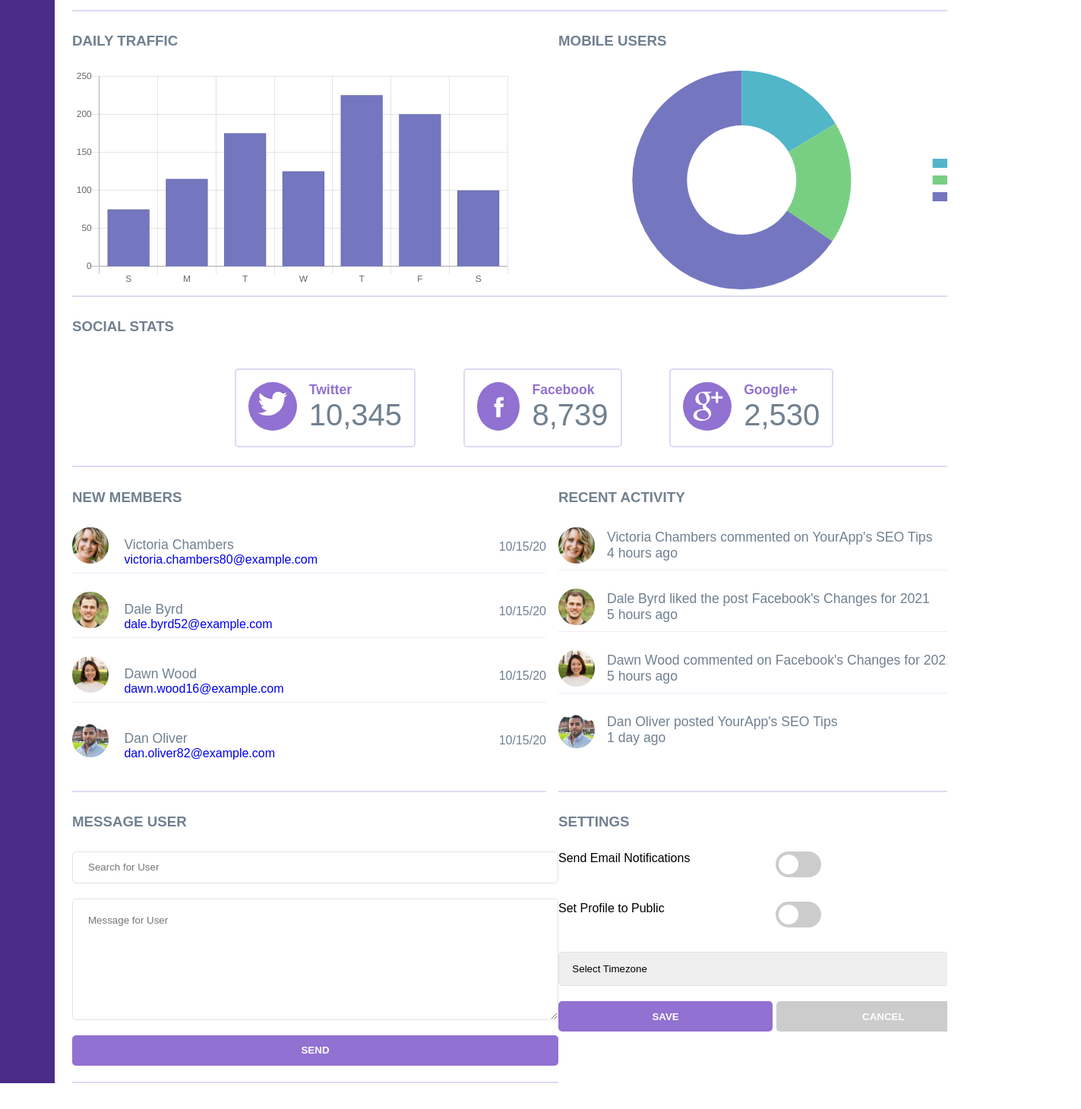
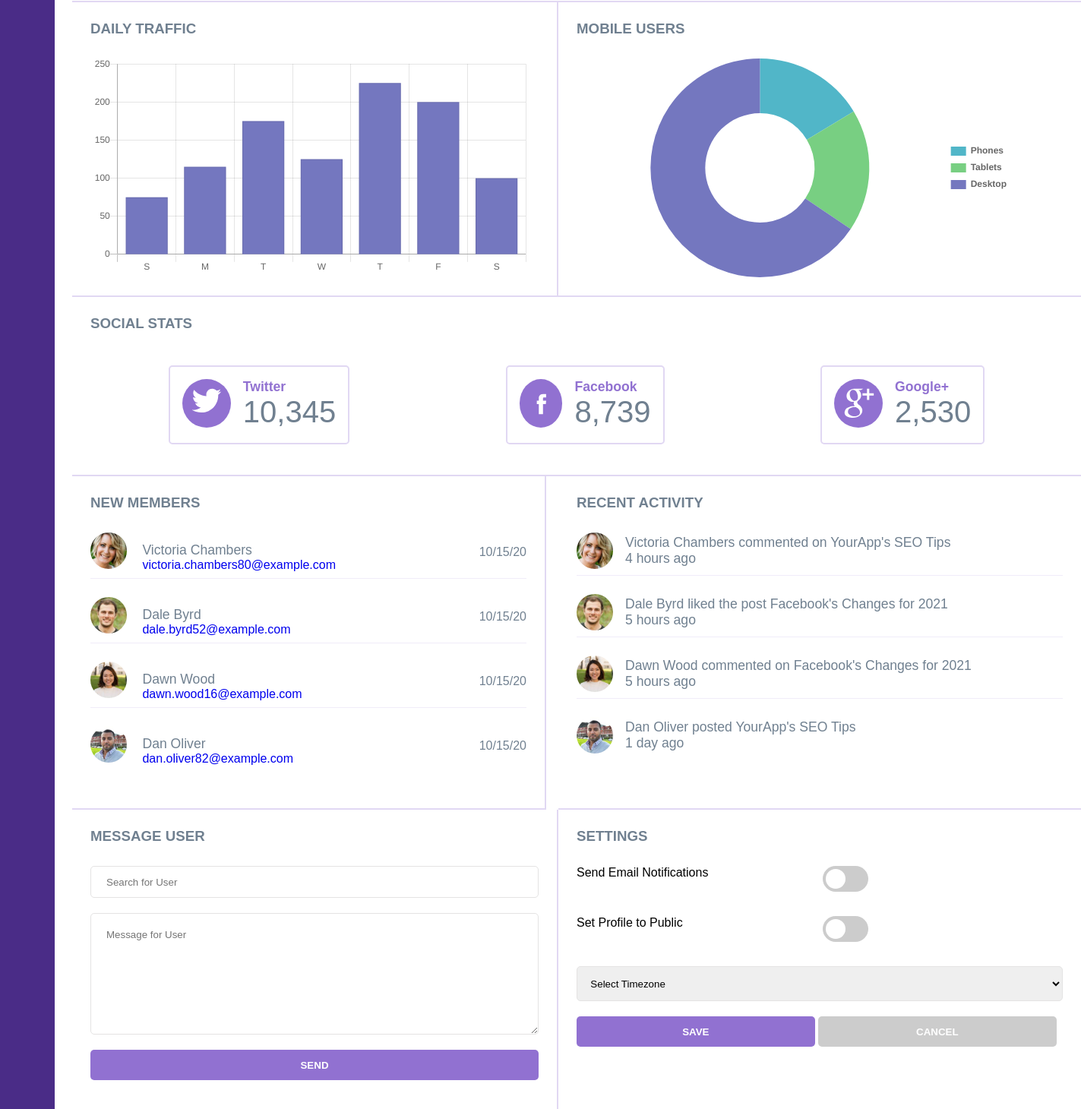
Before and after one commit to adameshg/fewd-techdegree-project-7, a plain HTML site: page index.html in a window 1280 px wide. Shown: the part 784-2244 px from the top of the page at 76% size, 1423 px wide, since content can reach past the window. Before the commit the page ends 2210 px from the top, so only its background shows below. Drawn offline with nearby package versions, Linux system fonts and the light colour scheme.

Commit message:
Updates to style formatting

```diff
--- a/css/styles.css
+++ b/css/styles.css
@@ -12,11 +12,10 @@
 
 main {
     margin: 0 1em;
-    overflow: hidden;
 }
 
 .h3-style {
-    padding: 1.5em 0;
+    padding: 0 0 1.5em 0;
     text-transform: uppercase;
     color: #708090;
 }
@@ -478,17 +477,75 @@ border-radius: 50%;
         width: 45vw;
     }
 
+    /* Header */
+    header {
+        width: 100vw;
+    }
+
+    /* Navigation */
+    nav {
+        padding-top: 1em;
+    }
+
     /* Dashboard */
     .dashboard {
-        width: 90vw;
+        width: 100vw;
         display: flex;
         justify-content: space-between;
     }
 
+    /* Alert Bar */
+    #alert {
+        margin-bottom: 1em;
+    }
+
+    /* Traffic */
+    .traffic .widget-container-full {
+        margin: auto;
+    }
+
+    /* Daily Traffic */
+    .daily {
+        border-right: 2px solid #e1d8f3;
+        padding: 1.5em;
+    }
+
+    .mobile {
+        padding: 1.5em;
+    }
+
     /* Social Stats */
+    .social-stats {
+        padding: 1.5em;
+    }
+
     .social-stats-bottom {
         flex-direction: row;
+        width: 100vw;
         margin: auto;
         justify-content: space-around;
     }
+
+    /* New Members */
+    .members {
+        padding: 1.5em;
+        border-right: 2px solid #e1d8f3;
+    }
+
+    /* Recent Activity */
+    .activity {
+        padding: 1.5em;
+    }
+
+    /* Messages */
+    .message {
+        padding: 1.5em;
+        border-right: 2px solid #e1d8f3;
+        border-bottom: none;
+    }
+
+    /* Settings */
+    .settings {
+        padding: 1.5em;
+    }
 }
```
